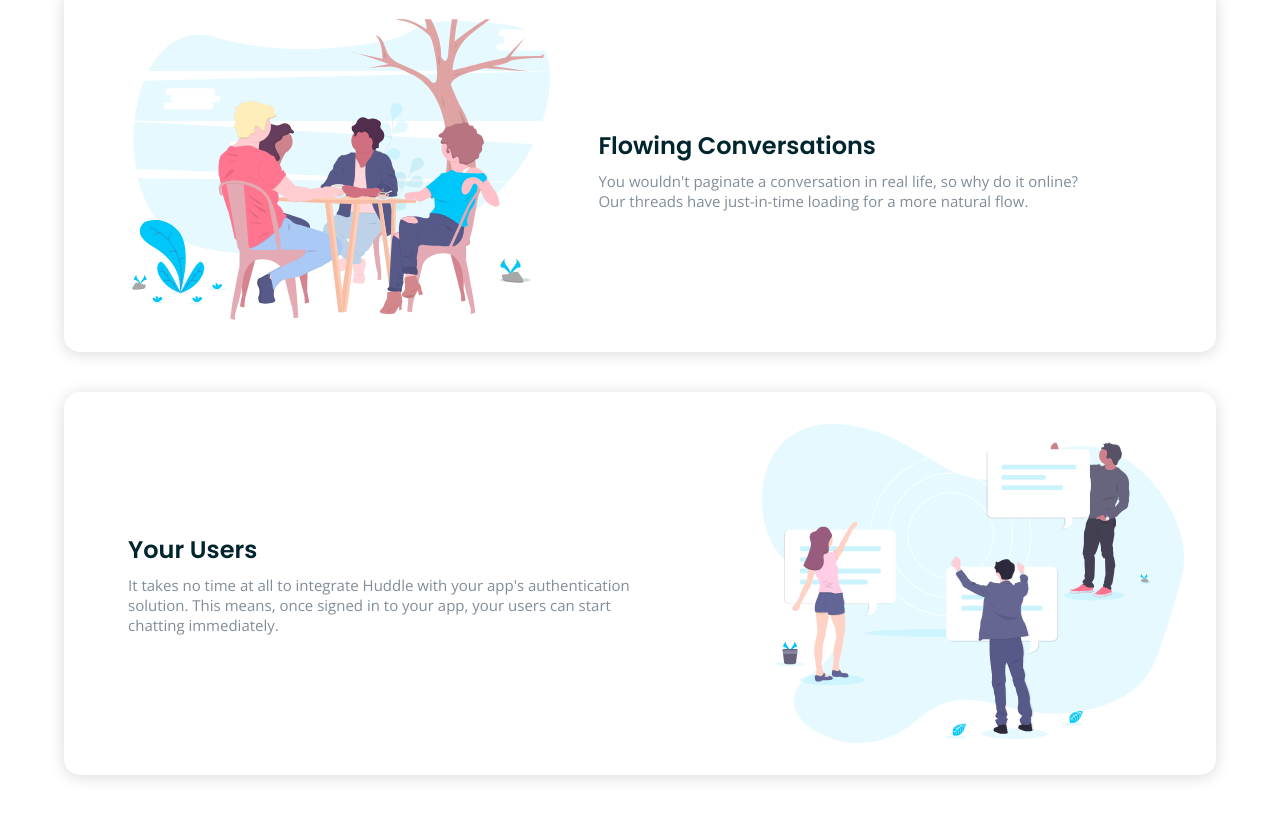
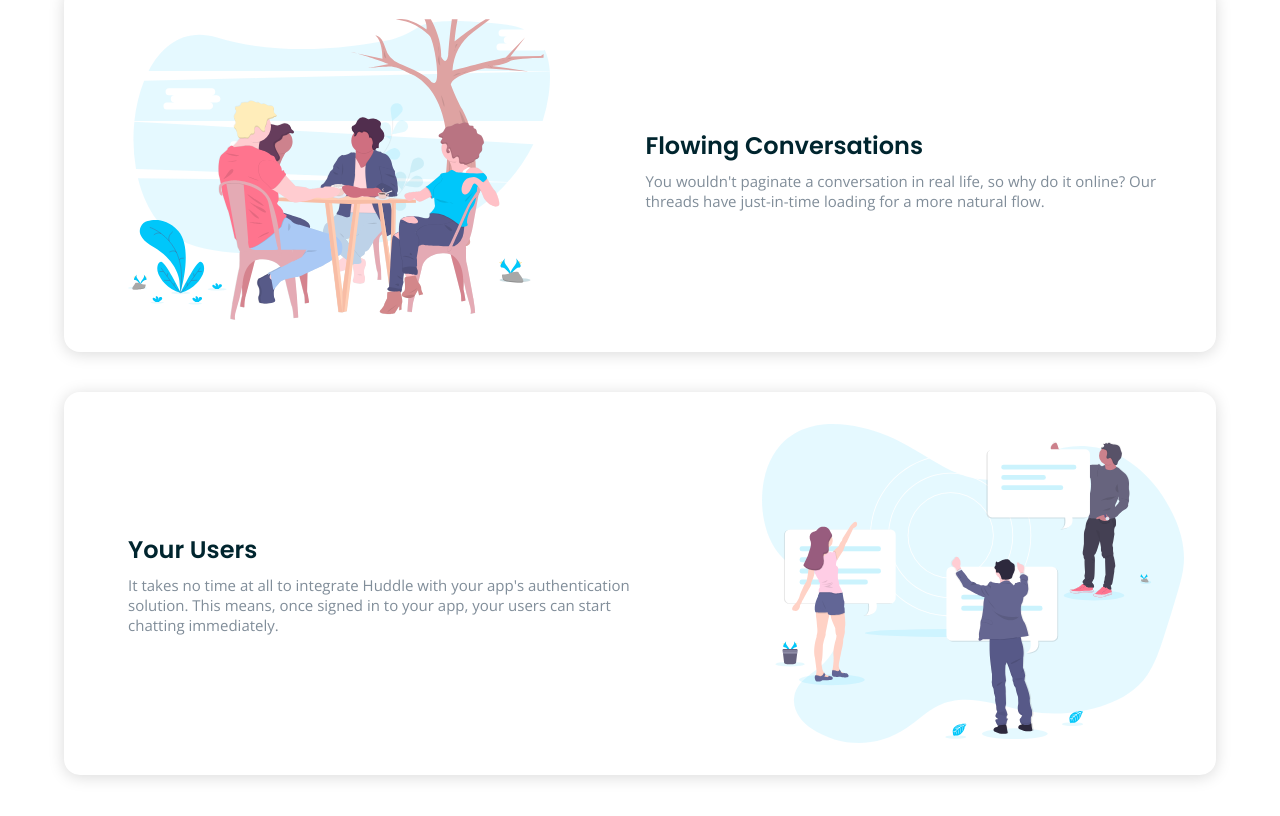
Before and after one commit to jduong09/huddleLandingPage, a plain HTML site: page index.html in a window 1280 px wide. Shown: the part 1260-2076 px from the top of the page. Drawn offline with nearby package versions, Linux system fonts and the light colour scheme.

Commit message:
Added auto-margin to feature block that is alternating.

```diff
--- a/css/styles.css
+++ b/css/styles.css
@@ -282,8 +282,13 @@ footer > div {
     flex-direction: row;
   }
 
-  div.feature-block:nth-child(3n) > img {
-    margin-right: 3rem;
+  div.feature-block:nth-child(3n) > div > h3, div.feature-block:nth-child(3n) > div > div {
+    width: 85%;
+    margin: 0 0 0 auto;
+  }
+
+  div.feature-block:nth-child(3n) > div > h3 {
+    margin-bottom: .5rem;
   }
 
   #main-ready-cta {
```
